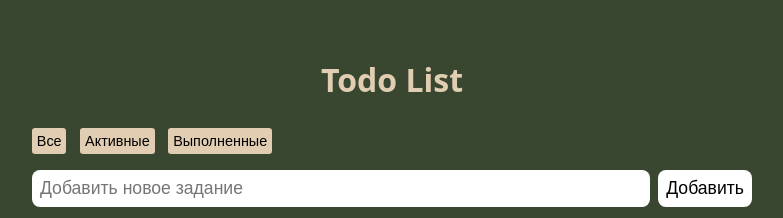
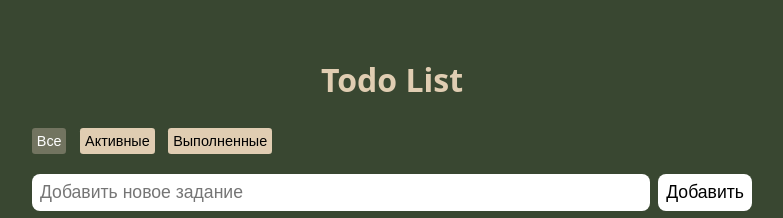
Before and after one commit to alinidi/todo-list, a React (Vite) app: page / in a window 1280 px wide. Shown: the top 218 px of the page, without its empty margins (248-1031 px from the left). Built offline with nearby package versions, Linux system fonts and the light colour scheme.

Commit message:
feat: add task filtering

```diff
--- a/src/Filter/Filter.module.scss
+++ b/src/Filter/Filter.module.scss
@@ -2,6 +2,7 @@
   display: flex;
   width: 15rem;
   justify-content: space-between;
+}
 
 button {
   border: none;
@@ -12,4 +13,26 @@
   padding: 0.3rem;
   font-size: 0.9rem;
 }
+
+.filterWrapper {
+  display: flex;
+  gap: 10px;
+  margin-bottom: 20px;
 }
+
+.button {
+  padding: 8px 16px;
+  border: 1px solid #ddd;
+  background: white;
+  cursor: pointer;
+  border-radius: 4px;
+
+  &:hover {
+    background: #f5f5f5;
+  }
+}
+
+.active {
+  background: #727460;
+  color: white;
+}
--- a/src/Filter/Filter.tsx
+++ b/src/Filter/Filter.tsx
@@ -1,11 +1,31 @@
 import s from './Filter.module.scss';
 
-export default function Filter() {
+type Props = {
+  currentFilter: string;
+  handleFilter: (filterType: 'all' | 'active' | 'completed') => void;
+};
+
+export default function Filter({ currentFilter, handleFilter }: Props) {
   return (
     <div className={s.filterWrapper}>
-      <button>Все</button>
-      <button>Активные</button>
-      <button>Выполненные</button>
+      <button
+        className={`${currentFilter === 'all' ? s.active : ''}`}
+        onClick={() => handleFilter('all')}
+      >
+        Все
+      </button>
+      <button
+        className={`${currentFilter === 'active' ? s.active : ''}`}
+        onClick={() => handleFilter('active')}
+      >
+        Активные
+      </button>
+      <button
+        className={`${currentFilter === 'completed' ? s.active : ''}`}
+        onClick={() => handleFilter('completed')}
+      >
+        Выполненные
+      </button>
     </div>
   );
 }
--- a/src/TodoForm/TodoForm.tsx
+++ b/src/TodoForm/TodoForm.tsx
@@ -11,6 +11,7 @@ export type Task = {
 export default function TodoForm() {
   const [tasks, setTasks] = useState<Task[]>([]);
   const [newTask, setNewTask] = useState('');
+  const [filter, setFilter] = useState<'all' | 'active' | 'completed'>('all');
 
   useEffect(() => {
     const savedTasks = localStorage.getItem('tasks');
@@ -58,14 +59,26 @@ export default function TodoForm() {
     localStorage.setItem('tasks', JSON.stringify(updatedTasks));
   }
 
+  function handleFilter(filterType: 'all' | 'active' | 'completed') {
+    setFilter(filterType);
+  }
+
+  const filteredTasks = tasks.filter(task => {
+    if (filter === 'active') return !task.completed;
+    if (filter === 'completed') return task.completed;
+    return true;
+  });
+
   return (
     <div className={s.form}>
       <h1>Todo List</h1>
       <TodoList
-        todoItems={tasks}
+        todoItems={filteredTasks}
         onEditTask={editTask}
         onDeleteTask={deleteTask}
         handleCheckbox={handleCheckbox}
+        handleFilter={handleFilter}
+        currentFilter={filter}
       />
       <div className={s.addContainer}>
         <input
--- a/src/TodoList/TodoList.tsx
+++ b/src/TodoList/TodoList.tsx
@@ -7,6 +7,8 @@ type Props = {
   onEditTask: (id: string, newTask: string) => void;
   onDeleteTask: (id: string) => void;
   handleCheckbox: (id: string) => void;
+  handleFilter: (filterType: 'all' | 'active' | 'completed') => void;
+  currentFilter: string;
 };
 
 export default function TodoList({
@@ -14,10 +16,12 @@ export default function TodoList({
   onEditTask,
   onDeleteTask,
   handleCheckbox,
+  handleFilter,
+  currentFilter,
 }: Props) {
   return (
     <div>
-      <Filter />
+      <Filter handleFilter={handleFilter} currentFilter={currentFilter} />
       <ul>
         {todoItems.map((item, index) => (
           <li key={index}>
```
Lines whose indentation alone changed are shown as unchanged.
